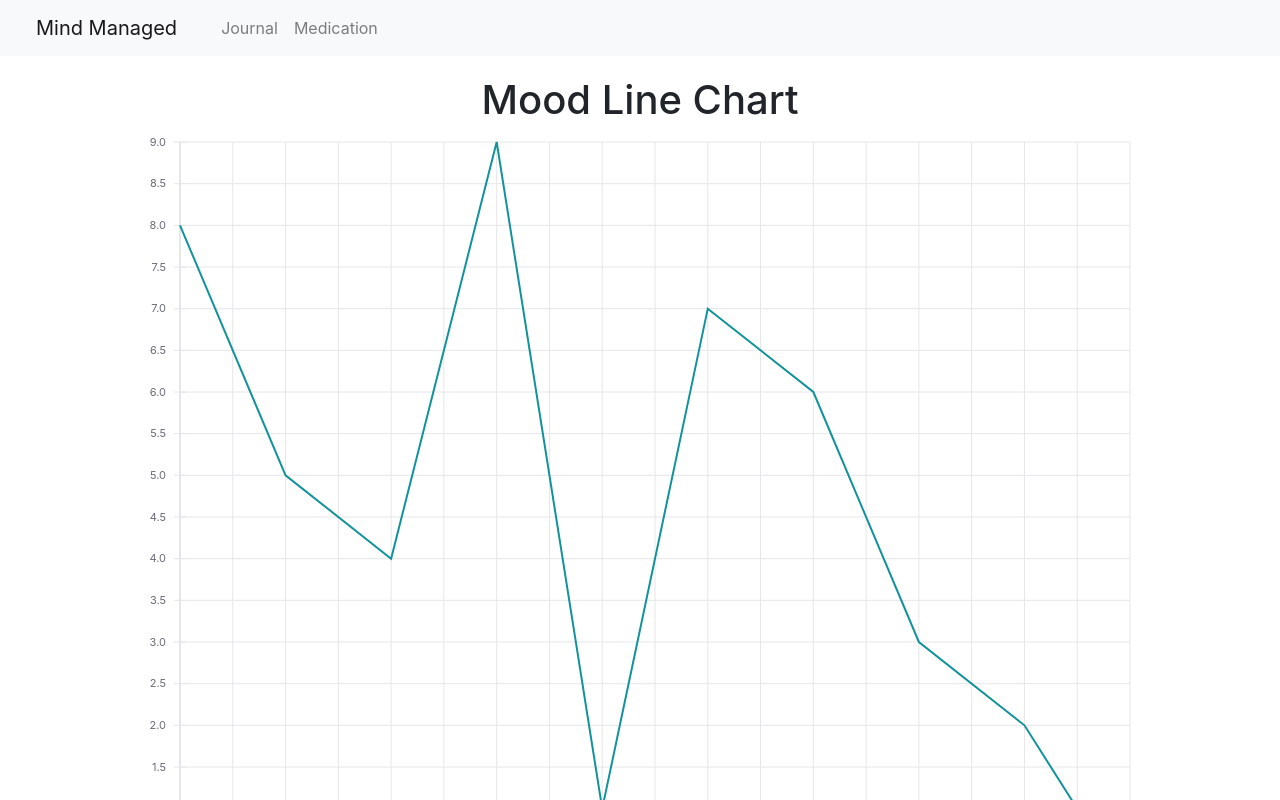
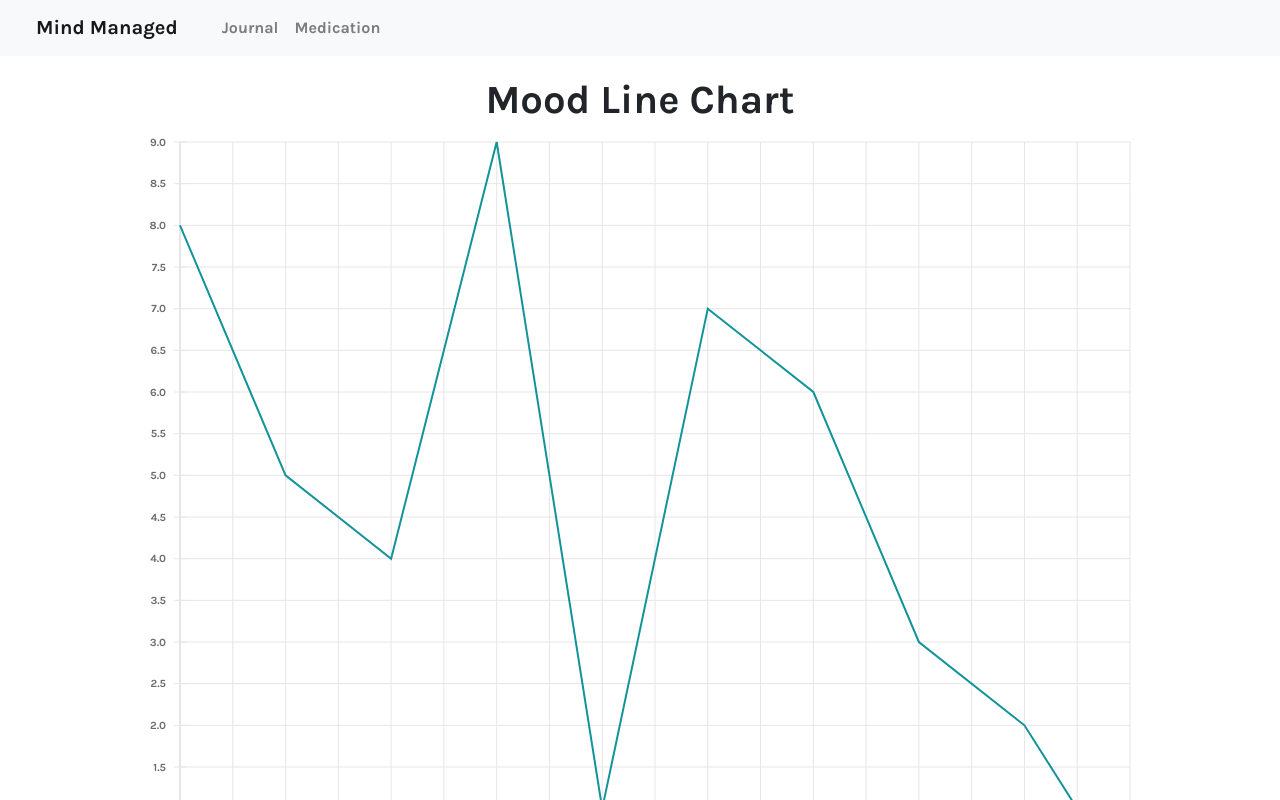
Before and after one commit to damiandeleon/mindManaged, a React (Create React App) app: page / in a window 1280 px wide. Shown: the top 800 px of the page. Built offline with nearby package versions, Linux system fonts and the light colour scheme.

Commit message:
updated font

```diff
--- a/src/index.css
+++ b/src/index.css
@@ -1,8 +1,11 @@
+@import url('https://fonts.googleapis.com/css2?family=Karla:wght@700&display=swap');
+
+* {
+  font-family: 'Karla', sans-serif;
+}
+
 body {
   margin: 0;
-  font-family: -apple-system, BlinkMacSystemFont, 'Segoe UI', 'Roboto', 'Oxygen',
-    'Ubuntu', 'Cantarell', 'Fira Sans', 'Droid Sans', 'Helvetica Neue',
-    sans-serif;
   -webkit-font-smoothing: antialiased;
   -moz-osx-font-smoothing: grayscale;
 }
```
